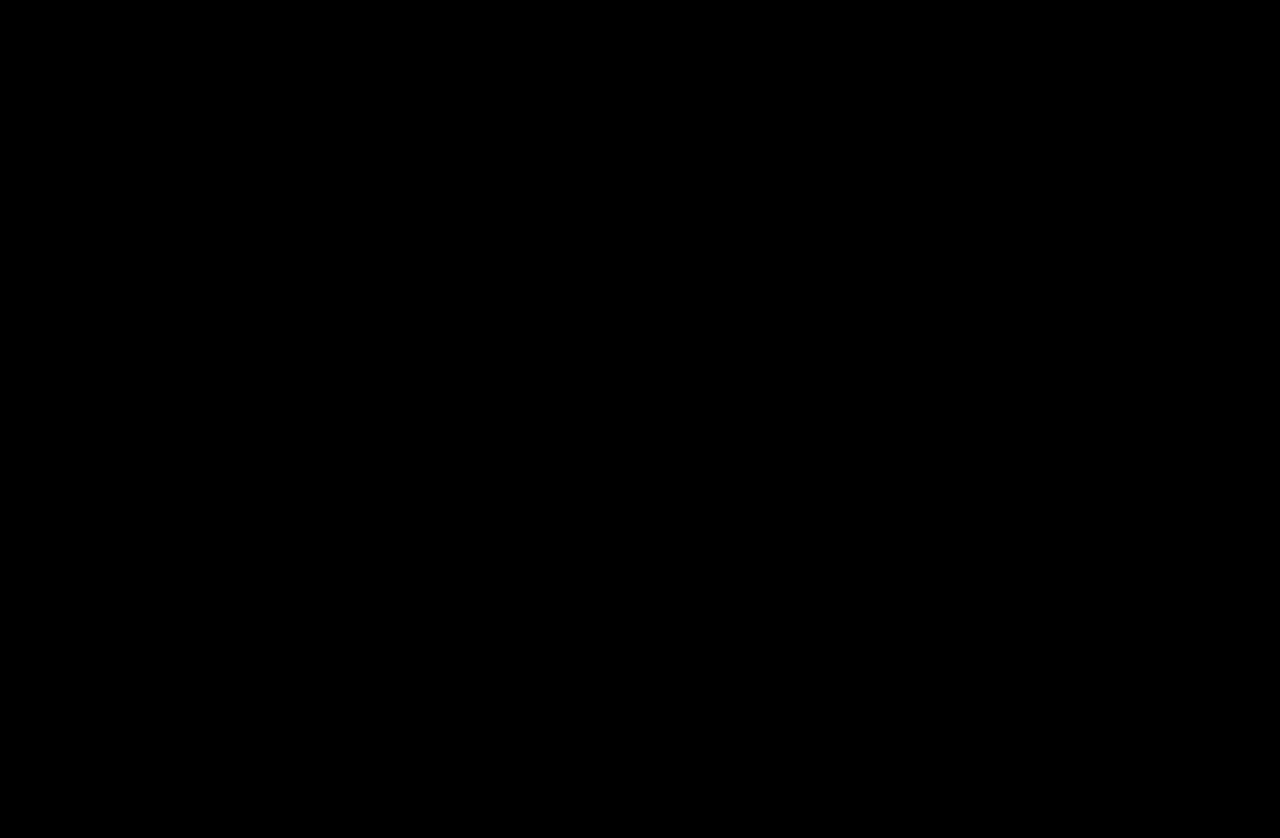
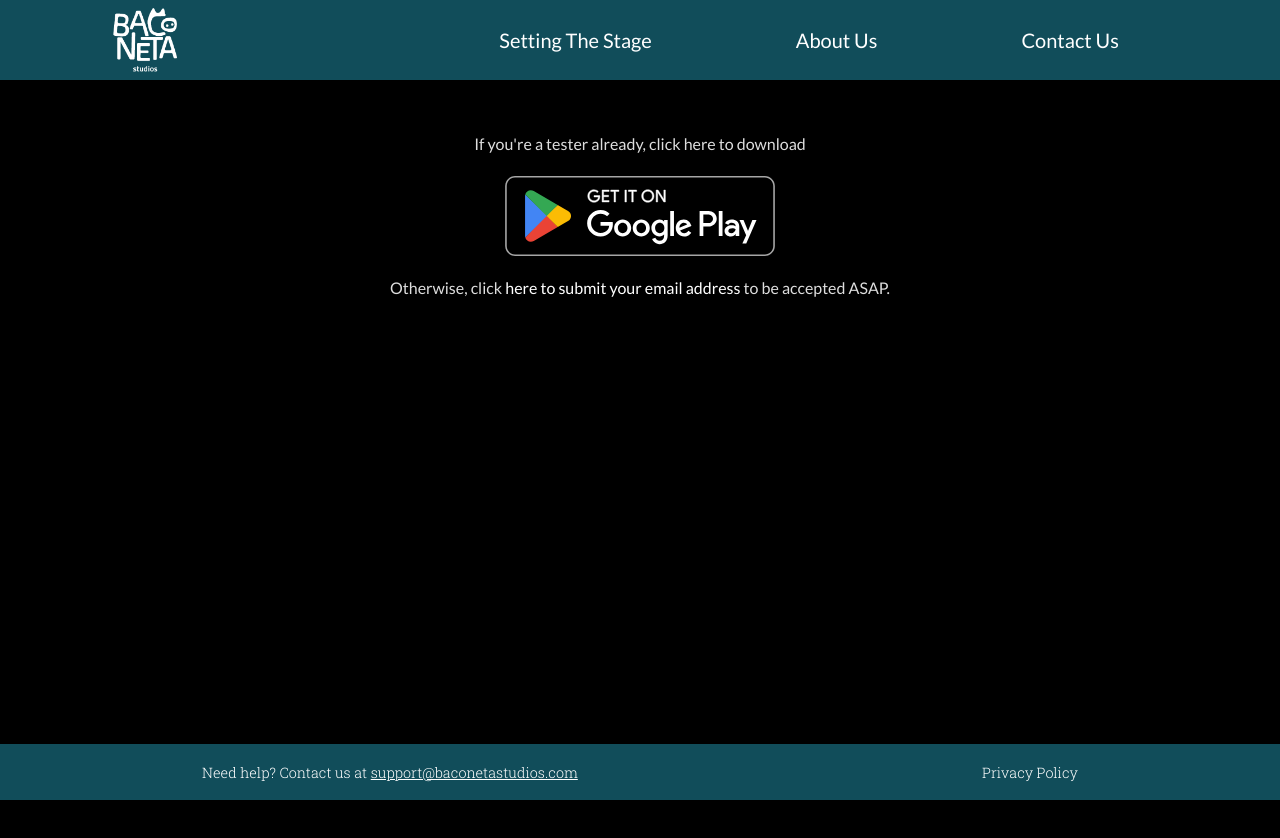
Before and after one commit to Baconeta-Studios/baconetastudios.com, a React (Vite) app: page /GoogleRegister in a window 1280 px wide. Before the commit this address had no page. Shown: the top 838 px of the page. Built offline with nearby package versions, Linux system fonts and the light colour scheme.

Commit message:
new google play testing link

```diff
--- a/src/App.tsx
+++ b/src/App.tsx
@@ -5,6 +5,7 @@ import Home from "./pages/home/Home.tsx";
 import ContactUs from "./pages/contact/ContactUs.tsx";
 import AboutUs from "./pages/sts/About.tsx";
 import PrivacyPolicy from "./pages/privacy/PrivacyPolicy.tsx";
+import GoogleRegister from "./pages/google/GoogleRegister.tsx";
 
 function App() {
 
@@ -17,6 +18,7 @@ function App() {
                     <Route path={'/contact'} element={<ContactUs/>}/>
                     <Route path={'/privacy-policy'} element={<PrivacyPolicy/>}/>
                     <Route path={'/about'} element={<AboutUs/>}/>
+                    <Route path={'/GoogleRegister'} element={<GoogleRegister/>}/>
                 </Routes>
             </BrowserRouter>
         </>
--- /dev/null
+++ b/src/assets/GooglePlayBadgeRegister.tsx
@@ -0,0 +1,21 @@
+export default function GooglePlayBadgeRegister() {
+    return (
+        <div className="badge-outer-google">
+            <a
+                href={"/GoogleRegister"}
+                className={"badge-inner"}
+                target={"_blank"}
+                rel="noopener noreferrer"
+                aria-label="Google Play Badge"
+                style={{ backgroundColor: "transparent" }}
+            >
+                <img
+                    src={"./thirdparty/Google_Play_Store_badge_EN.svg"}
+                    alt={"Google Play Badge"}
+                    className={"badge-image"}
+                >
+                </img>
+            </a>
+        </div>
+    );
+}
--- a/src/assets/StoreBadges.tsx
+++ b/src/assets/StoreBadges.tsx
@@ -1,4 +1,4 @@
-import GooglePlayBadge from "./GooglePlayBadge.tsx";
+import GooglePlayBadgeRegister from "./GooglePlayBadgeRegister.tsx";
 import AppleStoreBadge from "./AppleStoreBadge.tsx";
 import ItchBadge from "./ItchStoreBadge.tsx";
 
@@ -6,7 +6,7 @@ export default function StoreBadges() {
     return (
         <div className="badge-container">
             <ItchBadge/>
-            <GooglePlayBadge/>
+            <GooglePlayBadgeRegister/>
             <AppleStoreBadge/>
         </div>
     );
--- /dev/null
+++ b/src/pages/google/GoogleRegister.tsx
@@ -0,0 +1,19 @@
+import GooglePlayBadge from "../../assets/GooglePlayBadge.tsx";
+import Header from "../../pages/Header.tsx";
+import Footer from "../../pages/Footer.tsx";
+
+export default function GoogleRegister() {
+    return (
+        <>
+            <Header />
+            <div>
+                <hr/>
+                If you're a tester already, click here to download
+                <GooglePlayBadge/>
+
+                Otherwise, click <a href={"https://docs.google.com/forms/d/e/1FAIpQLScshoo57VvAiHa8leGyNtTXuP0QYZvtS-vXmvs2RNvS9-Cfgw/viewform?usp=sharing&ouid=116134953133028191627"}>here to submit your email address</a> to be accepted ASAP.
+            </div>
+            <Footer/>
+        </>
+    );
+}
```
